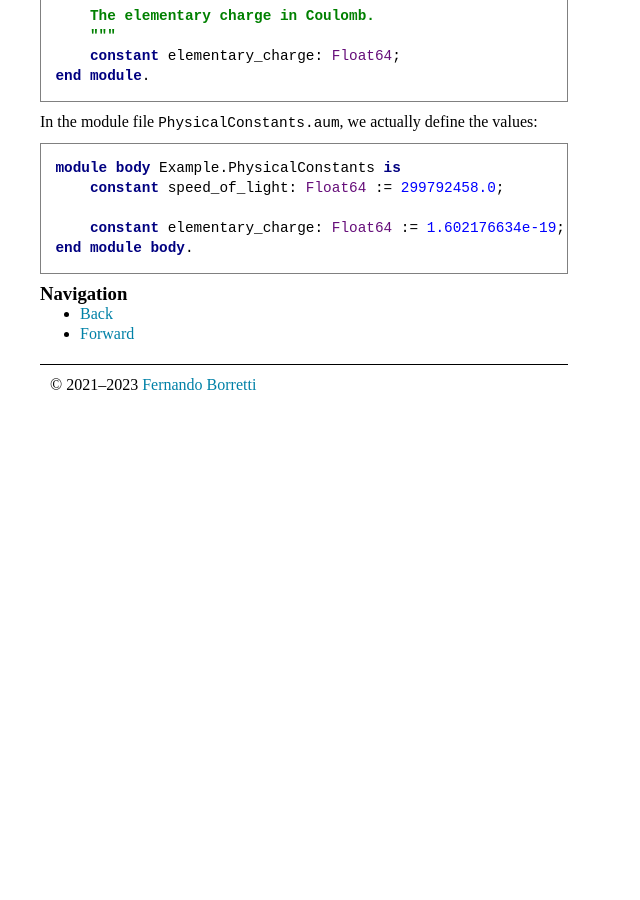
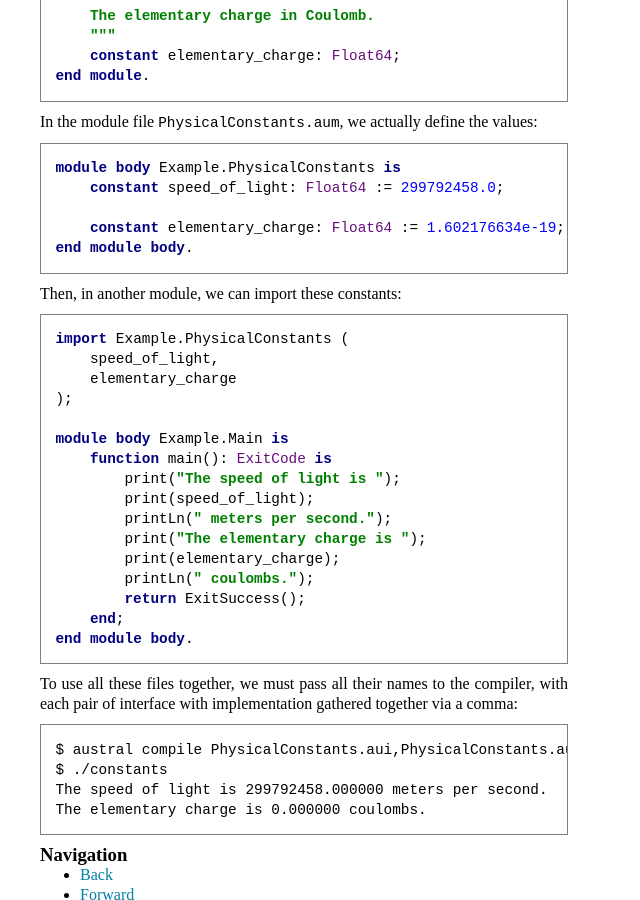
Before and after one commit to austral/austral.github.io, a Jekyll site: the page built from tutorial/modules.md, in a window 1280 px wide and 900 px high, scrolled down 1581 px. Shown: the whole window, without its empty margins (0-640 px from the left). Built offline with Jekyll 4.4.1, drawn with Linux system fonts in a browser that asks for light colours; before the commit the page ends 1986 px from its top, so only the background shows below that.

Commit message:
Add `import` instructions

````diff
--- a/tutorial/modules.md
+++ b/tutorial/modules.md
@@ -102,6 +102,37 @@ module body Example.PhysicalConstants is
 end module body.
 ```
 
+Then, in another module, we can import these constants:
+
+```austral
+import Example.PhysicalConstants (
+    speed_of_light,
+    elementary_charge
+);
+
+module body Example.Main is
+    function main(): ExitCode is
+        print("The speed of light is ");
+        print(speed_of_light);
+        printLn(" meters per second.");
+        print("The elementary charge is ");
+        print(elementary_charge);
+        printLn(" coulombs.");
+        return ExitSuccess();
+    end;
+end module body.
+```
+
+To use all these files together, we must pass all their names to the compiler,
+with each pair of interface with implementation gathered together via a comma:
+
+```bash
+$ austral compile PhysicalConstants.aui,PhysicalConstants.aum Main.aum --entrypoint=Example.Main:main --output=constants
+$ ./constants
+The speed of light is 299792458.000000 meters per second.
+The elementary charge is 0.000000 coulombs.
+```
+
 ### Navigation
 
 - [Back](/tutorial/hello-world)
````
